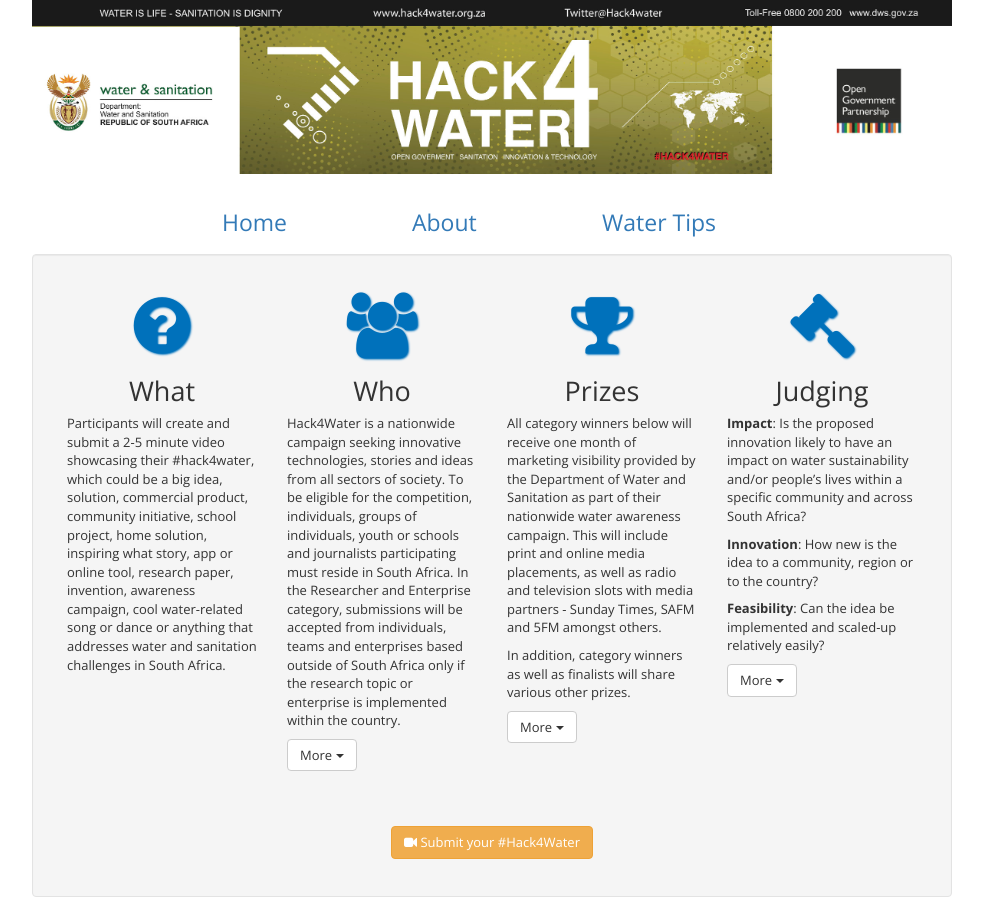
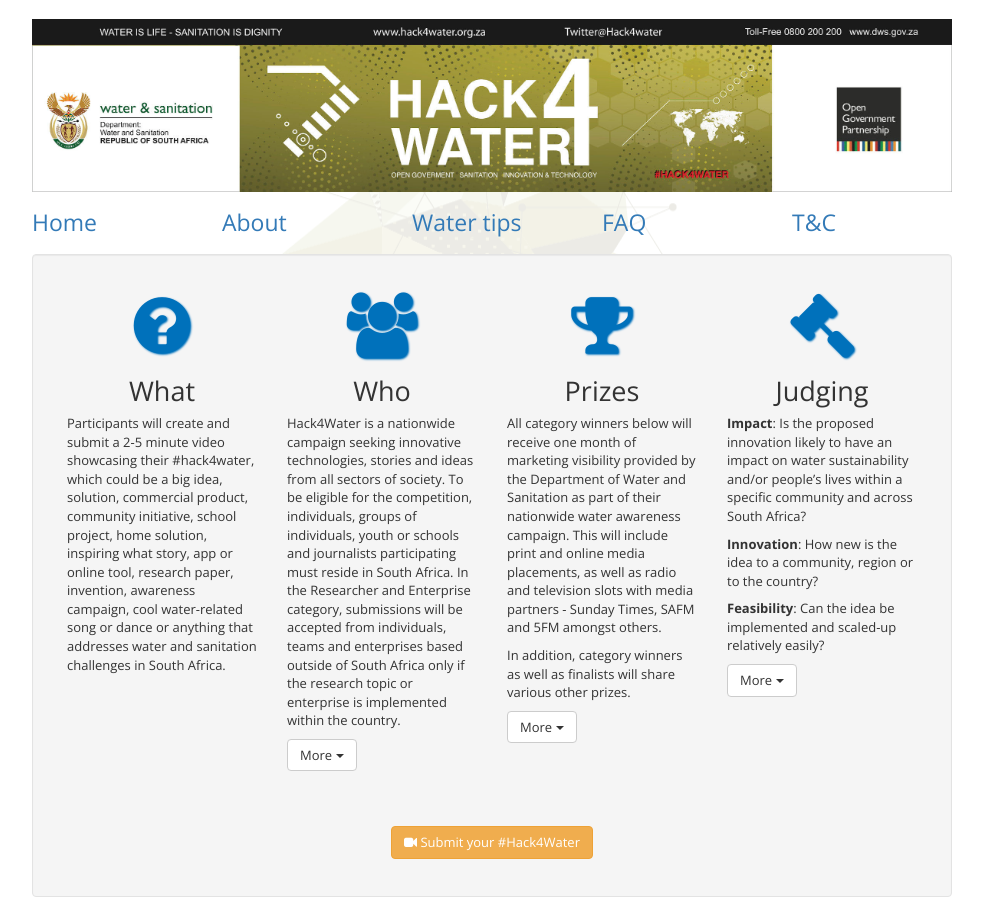
Before and after one commit to Code4SA/hack4water-info, a Jekyll site: the page built from about.html, in a window 1280 px wide and 900 px high. Shown: the whole window, without its empty margins (148-1131 px from the left). Built offline with Jekyll 4.4.1, drawn with Linux system fonts in a browser that asks for light colours; nearby versions of some CDN libraries.

Commit message:
update about

```diff
--- a/_layouts/info.html
+++ b/_layouts/info.html
@@ -5,24 +5,32 @@ layout: default
 <header id="site-header">
   <div class="container">
     <div class="row">
+
+
       <div class="col-sm-10 col-sm-offset-1">
+<br>
         <a href="http://www.hack4water.org.za"><img src="img/banner.jpg" class="banner" alt="Submit your water hack now!"></a>
       </div>
     </div>
   </div>
 </header>
 
-<br>
 <div class="container">
-  <div class="row">
-    <div class="col-sm-2 col-sm-offset-3">
+  <div class="row" style="background-image: url(img/blob.png); background-repeat:no-repeat; background-position: center">
+    <div class="col-sm-2 col-sm-offset-1">
 <h3><a href="http://hack4water.org.za">Home</a><h2>
     </div>
     <div class="col-sm-2">
 <h3><a href="http://info.hack4water.org.za/about.html">About</a></h3>
     </div>
-    <div class="col-sm-4">
-<h3><a href="http://info.hack4water.org.za/tips.html">Water Tips</a></h3>
+    <div class="col-sm-2">
+<h3><a href="http://info.hack4water.org.za/tips.html">Water tips</a></h3>
+    </div>
+    <div class="col-sm-2">
+<h3><a href="#faq">FAQ</a></h3>
+    </div>
+    <div class="col-sm-2">
+<h3><a href="#tc">T&C</a></h3>
     </div>
   </div>
 </div>
--- a/about.html
+++ b/about.html
@@ -36,7 +36,8 @@ h2 {
     border-bottom-width: 0px;
     border-left-width: 0px;
     border-top-width: 0px;
-    border-right-width: 0px;">
+    border-right-width: 0px;
+    background-image: url(img/drops.png)">
 <div id="who-small" class="panel-collapse collapse">
 <div class="panel-body">
 <p>Entrants should fit into one of the categories mentioned on the home page. Individuals, relatives of individuals or organisations involved in running the challenge are not allowed to enter.
@@ -68,7 +69,8 @@ Participants may enter in one of the following categories:</p>
     border-bottom-width: 0px;
     border-left-width: 0px;
     border-top-width: 0px;
-    border-right-width: 0px;">
+    border-right-width: 0px;
+    background-image: url(img/drops.png)">
 <div id="prizes-small" class="panel-collapse collapse">
 <div class="panel-body">
 <ul>
@@ -97,7 +99,8 @@ Participants may enter in one of the following categories:</p>
     border-bottom-width: 0px;
     border-left-width: 0px;
     border-top-width: 0px;
-    border-right-width: 0px;">
+    border-right-width: 0px;
+    background-image: url(img/drops.png)">
 <div id="judging-small" class="panel-collapse collapse">
 <div class="panel-body">
 <p>All submissions relevant to the challenge will be judged by a panel consisting of industry experts, government stakeholders and relevant technical specialists. Entries will be judged according to the following criteria listed above.</p>
@@ -119,7 +122,8 @@ Participants may enter in one of the following categories:</p>
     border-bottom-width: 0px;
     border-left-width: 0px;
     border-top-width: 0px;
-    border-right-width: 0px;">
+    border-right-width: 0px;
+    background-image: url(img/drops.png)">
 <div id="who" class="panel-collapse collapse" data-parent="#info">
 <div class="panel-body">
 <h4><i class="fa fa-users fa-2x"></i></h4><p>Entrants should fit into one of the categories mentioned on the home page. Individuals, relatives of individuals or organisations involved in running the challenge are not allowed to enter.
@@ -164,8 +169,8 @@ Participants may enter in one of the following categories:</p>
 </div>
 </div>
 
-<div class="row">
-<h3>Why #Hack4Water?</h3>
+<div class="row" style="background-image: url(img/clouds.png); background-repeat:no-repeat">
+<h3><b>Why #Hack4Water?</b></h3>
 <p>It’s hard to imagine water as a scarce resource when it’s there at the turn of a tap.</p>
 
 <p>The reality is that South Africa’s water sources are running low, with a severe drought resulting in five of our nine provinces being declared disaster areas.</p>
@@ -177,8 +182,12 @@ Participants may enter in one of the following categories:</p>
 <p>We all consume water, therefore the only way to address these challenges is for government and civil society to work together to reduce our water usage promote water saving.</p>
 
 <p>What is your hack4water? Show us <a href="http://www.hack4water.org.za/">here</a>.</p>
+</div>
 
-<a id="faq"></a><h3>Frequently asked questions</h3>
+<br>
+
+<div class="row" style="background-image: url(img/blob2.png); background-repeat:no-repeat; background-position: right;">
+<a id="faq"></a><h3><b>Frequently asked questions</b></h3>
 <b>Who is organising the challenge?</b>
 <p>Hack4Water is being organised by the South African Department of Water and Sanitation in partnership with the Open Government Partnership South Africa.</p>
 
@@ -199,8 +208,12 @@ Participants may enter in one of the following categories:</p>
 
 <b>How do I contact the challenge organisers?</b>
 <p>The competition organisers can be contacted via <a href="mailto:hack4water@dws.org.za">hack4water@dws.org.za</a> or phone 0800 200 200. We will reply to your queries as soon as we can.</p>
+</div>
 
-<a id="tc"></a><h3>Terms & conditions</h3>
+<br>
+
+<div class="row">
+<a id="tc"></a><h3><b>Terms & conditions</b></h3>
 
 <p>These Terms and Conditions relate to the Hack4Water Challenge (“the Challenge”) organised by the Republic of South Africa Department of Water and Sanitation and Open Government Partnership South Africa (“the Organisers”). By participating in the Challenge, each participant (“you”, “your”) agrees to be bound by these Terms and Conditions.</p>
 
@@ -307,10 +320,10 @@ Entries should demonstrate novelty in the underlying idea or technology, or in h
 	<div class="panel panel-default">
 		<div class="panel-heading">
 			<h4 class="panel-title">
-                <a class="accordion-toggle" data-toggle="collapse" data-parent="#accordion" href="#prizes">Prizes</a>
+                <a class="accordion-toggle" data-toggle="collapse" data-parent="#accordion" href="#prize">Prizes</a>
 			</h4>
 		</div>
-		<div id="prizes" class="panel-collapse collapse">
+		<div id="prize" class="panel-collapse collapse">
 			<div class="panel-body">
 <ul>
 <li>Each category Winner will receive a prize as indicated on the website.</li>
```
Also changed, not shown: other parts of about.html (+1 -0 lines), img/banner.jpg, img/blob.png (added), img/blob2.png (added), img/clouds.png (added), img/drops.png (added), img/shower.png (added).
